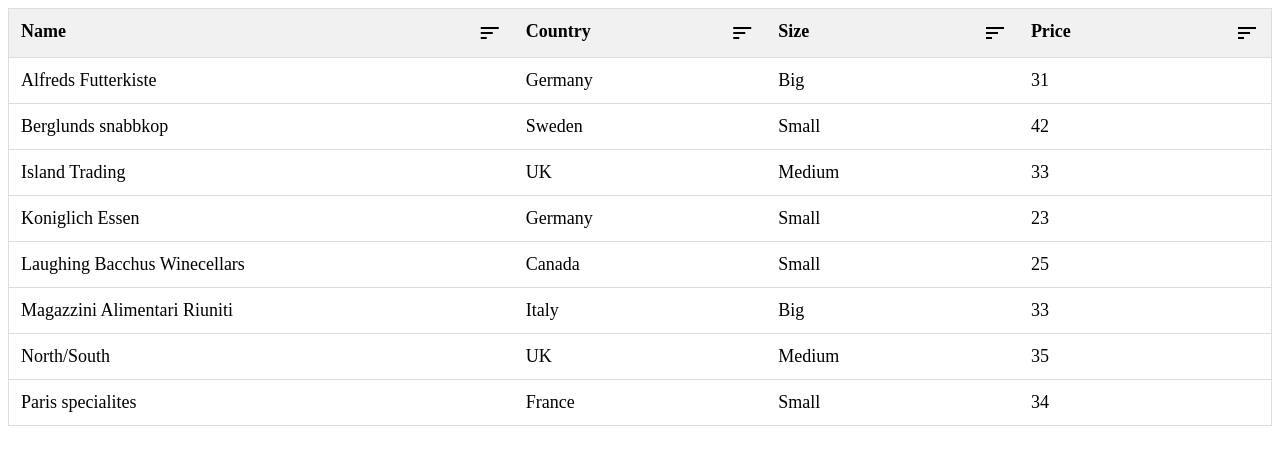
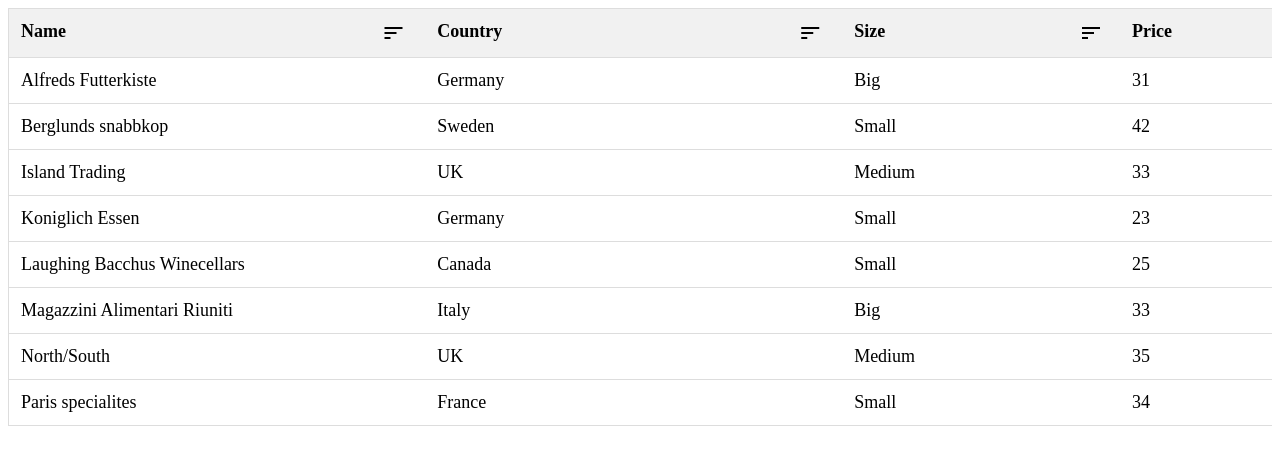
Before and after one commit to kg-kartik/inspire-org, a Jekyll site: the page www.narrowdesign.com/cool.html, which Jekyll copies as it is, in a window 1280 px wide, cut to the strip 115-580 px from the top of the page. Built offline with Jekyll 4.4.1, drawn with Linux system fonts in a browser that asks for light colours.

Commit message:
Update cool.html

```diff
--- a/www.narrowdesign.com/cool.html
+++ b/www.narrowdesign.com/cool.html
@@ -22,7 +22,7 @@
 
 #myTable {
   border-collapse: collapse;
-  width: 100%;
+  width: 110%;
   border: 1px solid #ddd;
   font-size: 18px;
 }
@@ -43,6 +43,7 @@
 }
 i {
   float : right;
+  padding-right : 2%;
 }
 </style>
 </head>
@@ -55,8 +56,8 @@
 <div style="overflow-x:auto;">
 <table id="myTable">
   <tr class="header">
-    <th style="width:40%;" onclick="sortTable(0)">Name<i class="material-icons">sort</i></th>
-    <th style="width:20%;" onclick="sortTable(1)">Country<i class="material-icons">sort</i></th>
+    <th style="width:30%;" onclick="sortTable(0)">Name<i class="material-icons">sort</i></th>
+    <th style="width:30%;" onclick="sortTable(1)">Country<i class="material-icons">sort</i></th>
     <th style="width:20%;" onclick="sortTable(2)"> Size <i class="material-icons">sort</i></th>
     <th style="width:20%;" onclick="sortNumberWise()"> Price <i class="material-icons">sort</th>
   </tr>
```
